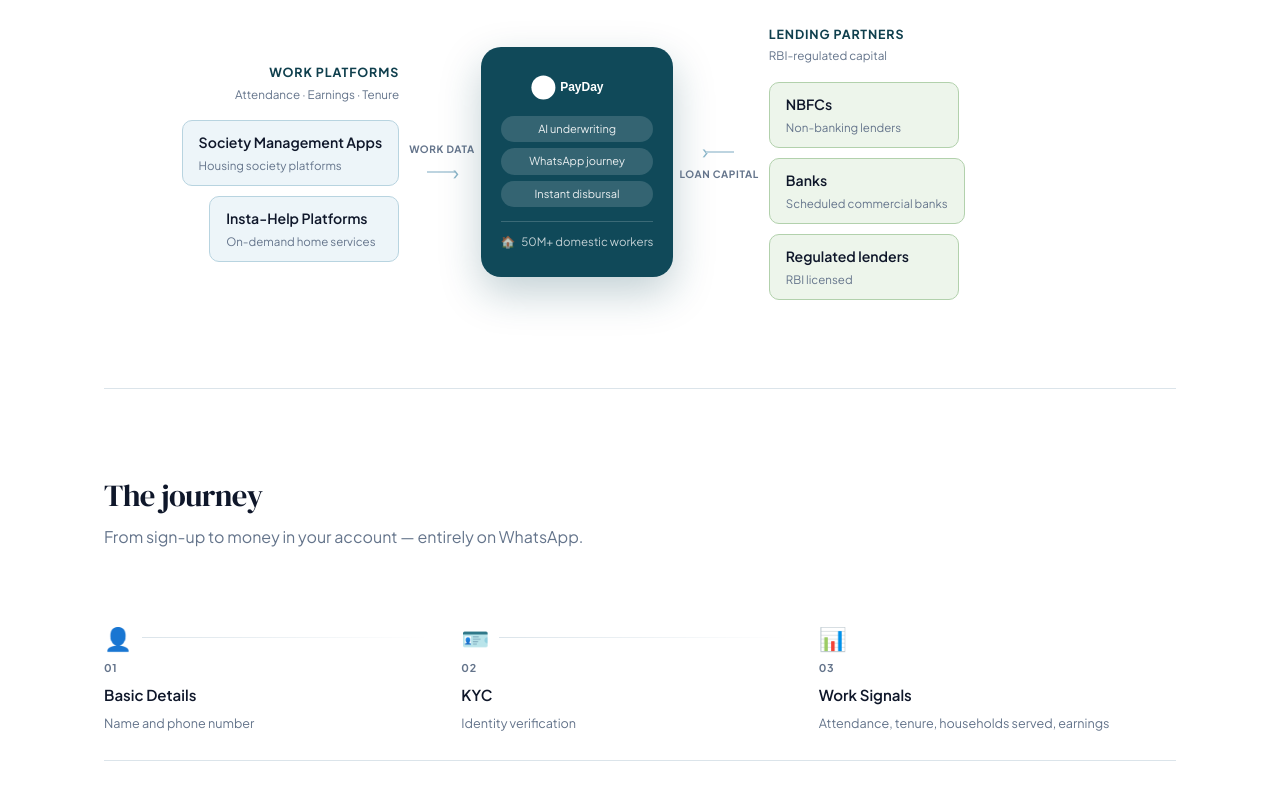
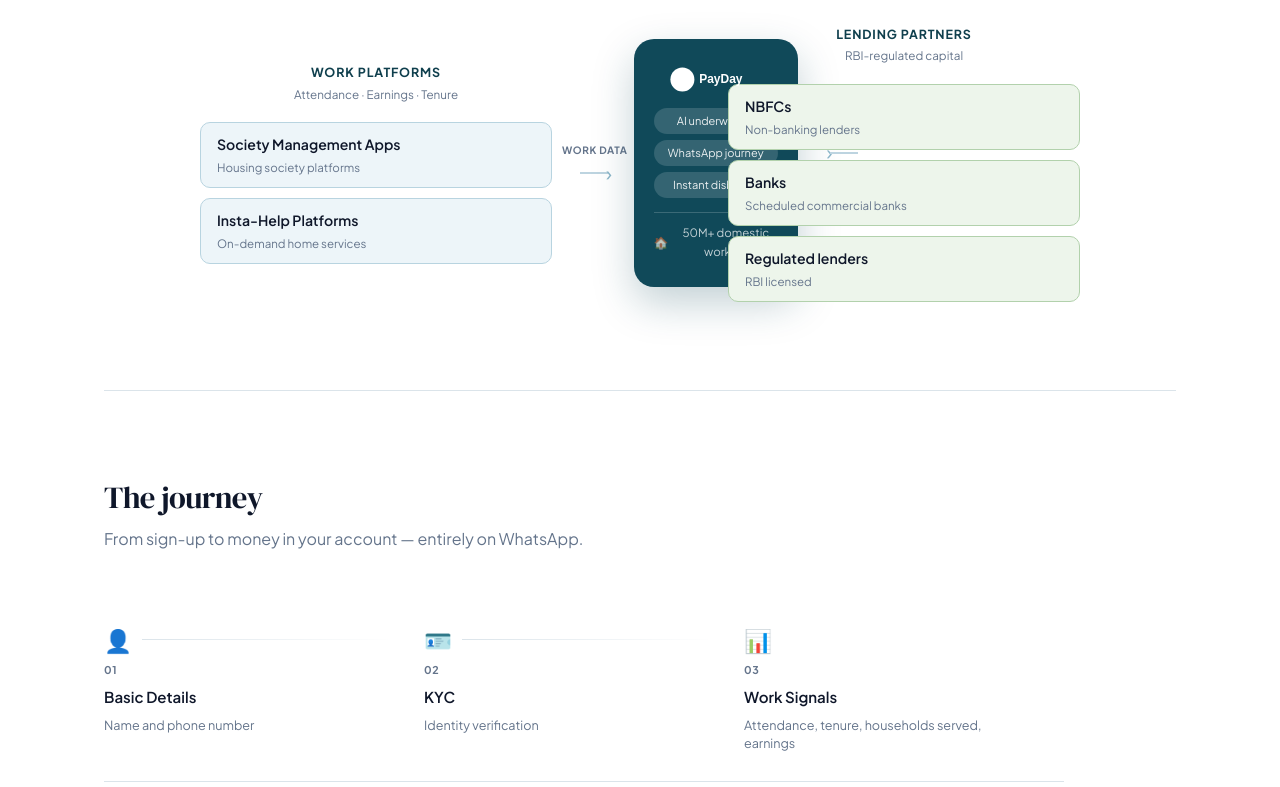
Before and after one commit to Payday-Tech/itspayday, a Next.js app: page / in a window 1280 px wide. Shown: the part 1020-1807 px from the top of the page. Built offline with nearby package versions, Linux system fonts and the light colour scheme; no server answers.

Commit message:
Fix ecosystem centering, equal pill widths, aligned headers

```diff
--- a/app/globals.css
+++ b/app/globals.css
@@ -675,35 +675,30 @@
 
 .ecosystem {
   display: grid;
-  grid-template-columns: 1fr auto 1fr;
-  align-items: center;
-  max-width: 960px;
+  grid-template-columns: 1fr 176px 1fr;
+  align-items: center;
+  max-width: 880px;
+  margin: 0 auto;
 }
 
 .eco-col {
   display: flex;
   flex-direction: column;
   gap: 10px;
+  align-items: stretch;
 }
 
 .eco-col-left {
-  align-items: flex-end;
+  padding-right: 0;
 }
 
 .eco-col-right {
-  align-items: flex-start;
+  padding-left: 0;
 }
 
 .eco-col-header {
-  margin-bottom: 6px;
-}
-
-.eco-col-left .eco-col-header {
-  text-align: right;
-}
-
-.eco-col-right .eco-col-header {
-  text-align: left;
+  margin-bottom: 8px;
+  text-align: center;
 }
 
 .eco-col-label {
@@ -728,8 +723,7 @@
   display: flex;
   flex-direction: column;
   gap: 2px;
-  min-width: 190px;
-  max-width: 220px;
+  width: 100%;
 }
 
 .eco-pill-demand {
@@ -844,6 +838,7 @@
 .journey-grid {
   display: grid;
   grid-template-columns: repeat(3, 1fr);
+  max-width: 960px;
 }
 
 .journey-step {
@@ -1463,14 +1458,8 @@
     align-items: stretch;
   }
 
-  .eco-col-left .eco-col-header,
-  .eco-col-right .eco-col-header {
-    text-align: center;
-  }
-
   .eco-pill {
-    max-width: 100%;
-    min-width: unset;
+    width: 100%;
   }
 
   .eco-center {
```
